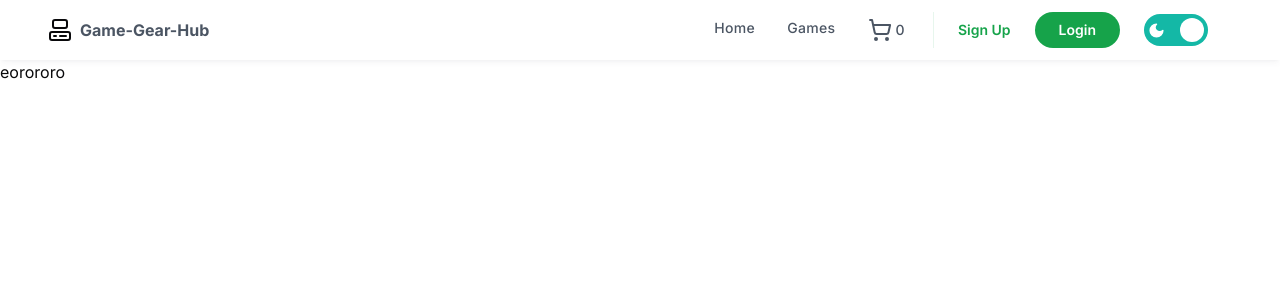
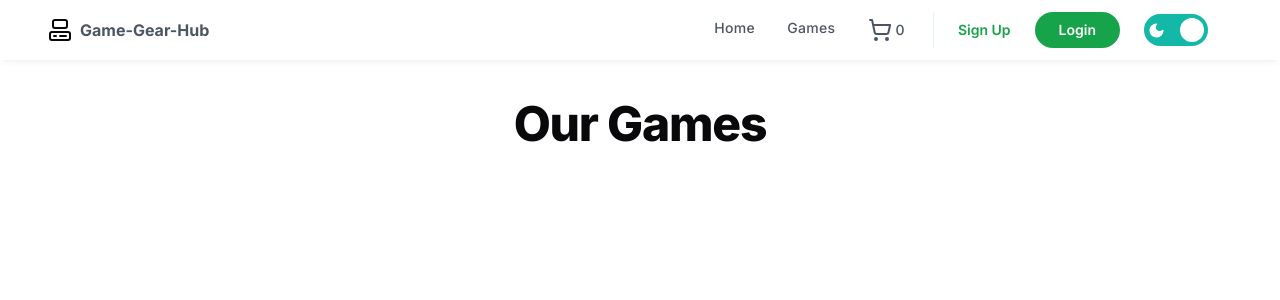
Before and after one commit to peterdinis/Game-Gear-Hub, a Next.js app: page /games in a window 1280 px wide. Shown: the top 300 px of the page. Built offline with nearby package versions, Linux system fonts and the light colour scheme.

Commit message:
feat: Design games page

```diff
--- /dev/null
+++ b/app/_components/games/GamesWrapper.tsx
@@ -0,0 +1,12 @@
+import { FC } from "react";
+import Header from "../shared/Header";
+
+const GamesWrapper: FC = () => {
+    return (
+        <>
+            <Header text="Our Games" />
+        </>
+    )
+}
+
+export default GamesWrapper;
--- /dev/null
+++ b/app/_components/shared/Header.tsx
@@ -0,0 +1,15 @@
+import { FC } from "react";
+
+interface IHeaderProps {
+  text: string;
+}
+
+const Header: FC<IHeaderProps> = ({ text }: IHeaderProps) => {
+  return (
+    <h1 className="scroll-m-20 text-center mt-10 text-4xl font-extrabold tracking-tight lg:text-5xl">
+      {text}
+    </h1>
+  );
+};
+
+export default Header;
--- a/app/games/page.tsx
+++ b/app/games/page.tsx
@@ -1,11 +1,8 @@
 import { NextPage } from "next";
+import GamesWrapper from "../_components/games/GamesWrapper";
 
 const GamesPage: NextPage = () => {
-    return (
-        <>
-        eorororo
-        </>
-    )
+    return <GamesWrapper />
 }
 
 export default GamesPage;
```
